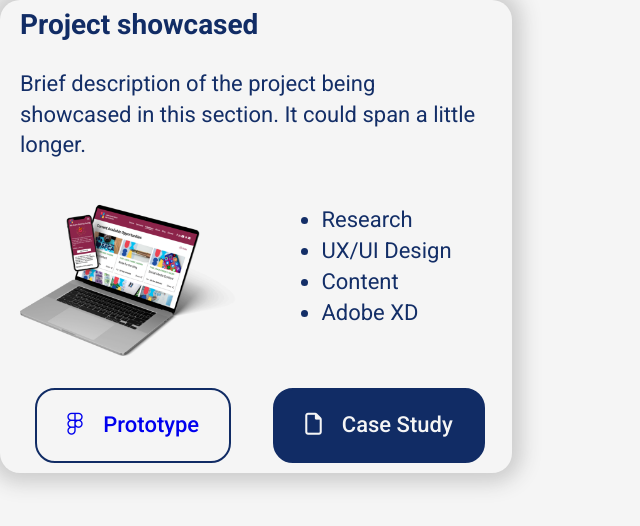
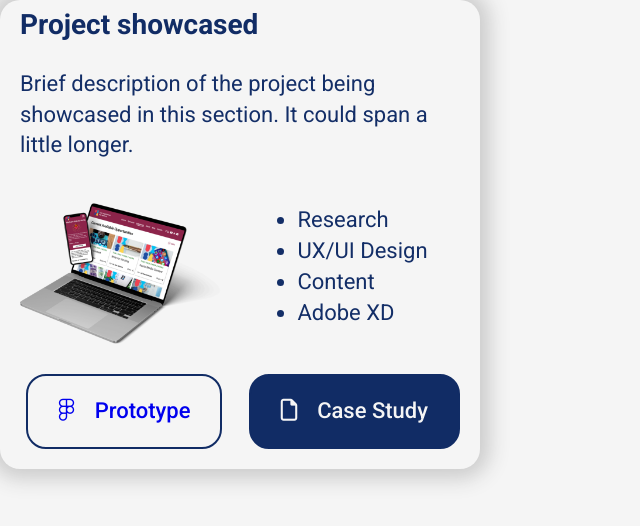
Before and after one commit to DesNDev22/portfolio, a plain HTML site: page index.html in a window 1280 px wide. Shown: the whole page, without its empty margins (0-640 px from the left). Drawn offline with Linux system fonts and the light colour scheme.

Commit message:
Fixed some cards and grid issues

```diff
--- a/css/styles.css
+++ b/css/styles.css
@@ -123,8 +123,8 @@ a {
   cursor: pointer;
   display: inline-block;
   font-weight: 500;
-  margin-top: 1rem;
-  padding: 1.5rem;
+  margin: 1rem 0;
+  padding: 1rem;
   text-align: center;
   white-space: nowrap;
 }
@@ -191,7 +191,7 @@ a {
 /* Grids */
 .grid {
   display: grid;
-  gap: 2rem;
+  gap: 1rem;
   justify-items: center;
 }
 
@@ -217,8 +217,12 @@ a {
 }
 
 @media screen and (min-width: 1024px) {
+  .grid {
+    gap: 2rem;
+  }
+
   .card {
-    width: 40%;
+    max-width: 480px;
   }
 }
 
```
